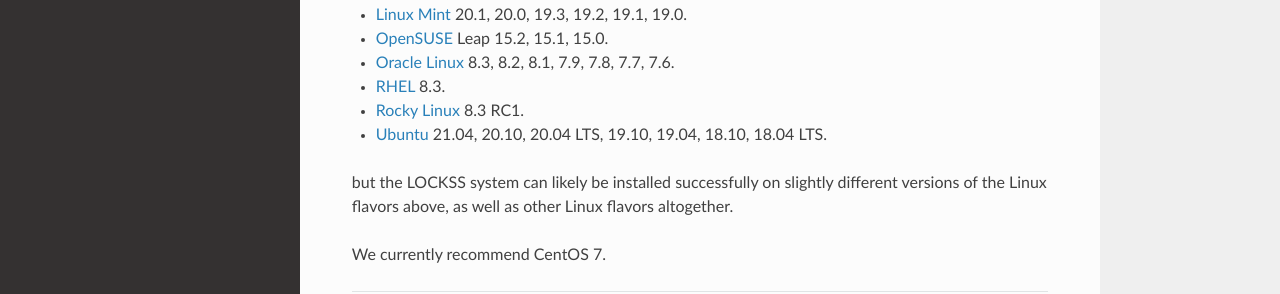
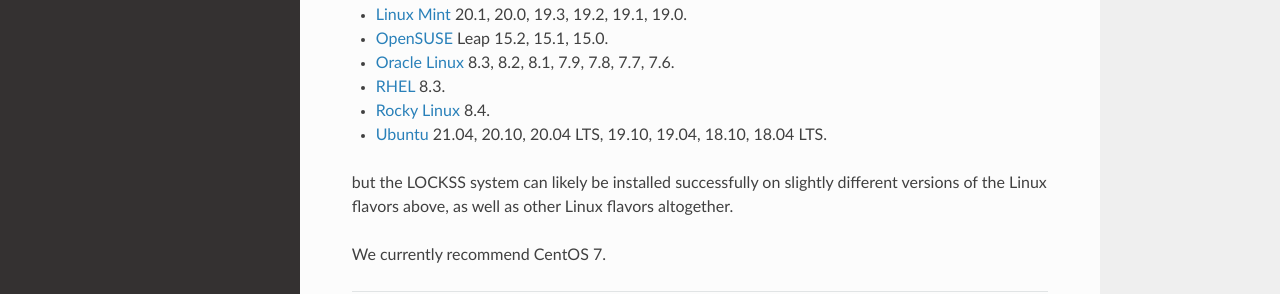
Before and after one commit to lockss/lockss-rtd-manual, a Sphinx documentation site: the page built from docs/introduction/os.rst, in a window 1280 px wide and 1155 px high. Shown: the part 564-858 px from the top of the window. Built offline with Sphinx 7.4.7 and the Read the Docs theme 2.0.0, drawn with Linux system fonts in a browser that asks for light colours.

Commit message:
Rocky Linux 8.4 GA has been released.

```diff
--- a/docs/introduction/os.rst
+++ b/docs/introduction/os.rst
@@ -26,7 +26,7 @@ Flavors of Linux we have successfully tested include:
 
 *  `RHEL <https://www.redhat.com/>`_ 8.3.
 
-*  `Rocky Linux <https://rockylinux.org/>`_ 8.3 RC1.
+*  `Rocky Linux <https://rockylinux.org/>`_ 8.4.
 
 *  `Ubuntu <https://ubuntu.com/>`_ 21.04, 20.10, 20.04 LTS, 19.10, 19.04, 18.10, 18.04 LTS.
 
```
